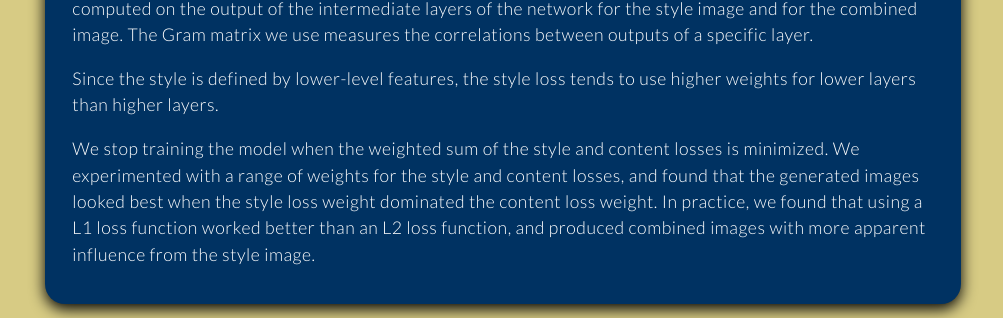
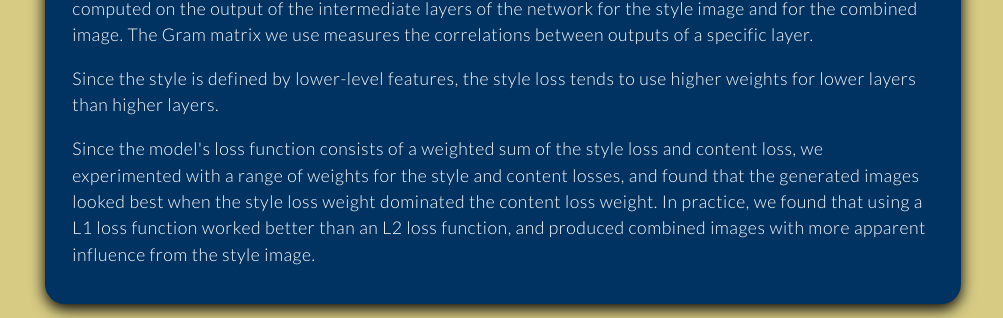
Before and after one commit to abx393/CSE-455-Final-Project, a plain HTML site: page index.html in a window 1280 px wide. Shown: the part 1597-1915 px from the top of the page, without its empty margins (137-1140 px from the left). Drawn offline with nearby package versions, Linux system fonts and the light colour scheme.

Commit message:
Update description

```diff
--- a/index.html
+++ b/index.html
@@ -94,8 +94,8 @@
                                 Since the style is defined by lower-level features, the style loss tends to use higher weights for lower layers than higher layers.
                             </p>
                             <p class='text-small'>
-                                We stop training the model when the weighted sum of the style and content losses is minimized.
-                                We experimented with a range of weights for the style and content losses, and found that the generated images looked best when the style loss weight dominated the content loss weight.
+                                Since the model's loss function consists of a weighted sum of the style loss and content loss,
+                                we experimented with a range of weights for the style and content losses, and found that the generated images looked best when the style loss weight dominated the content loss weight.
                                 In practice, we found that using a L1 loss function worked better than an L2 loss function, and produced combined images with more apparent influence from the style image.
                             </p>
                         </div>
```
